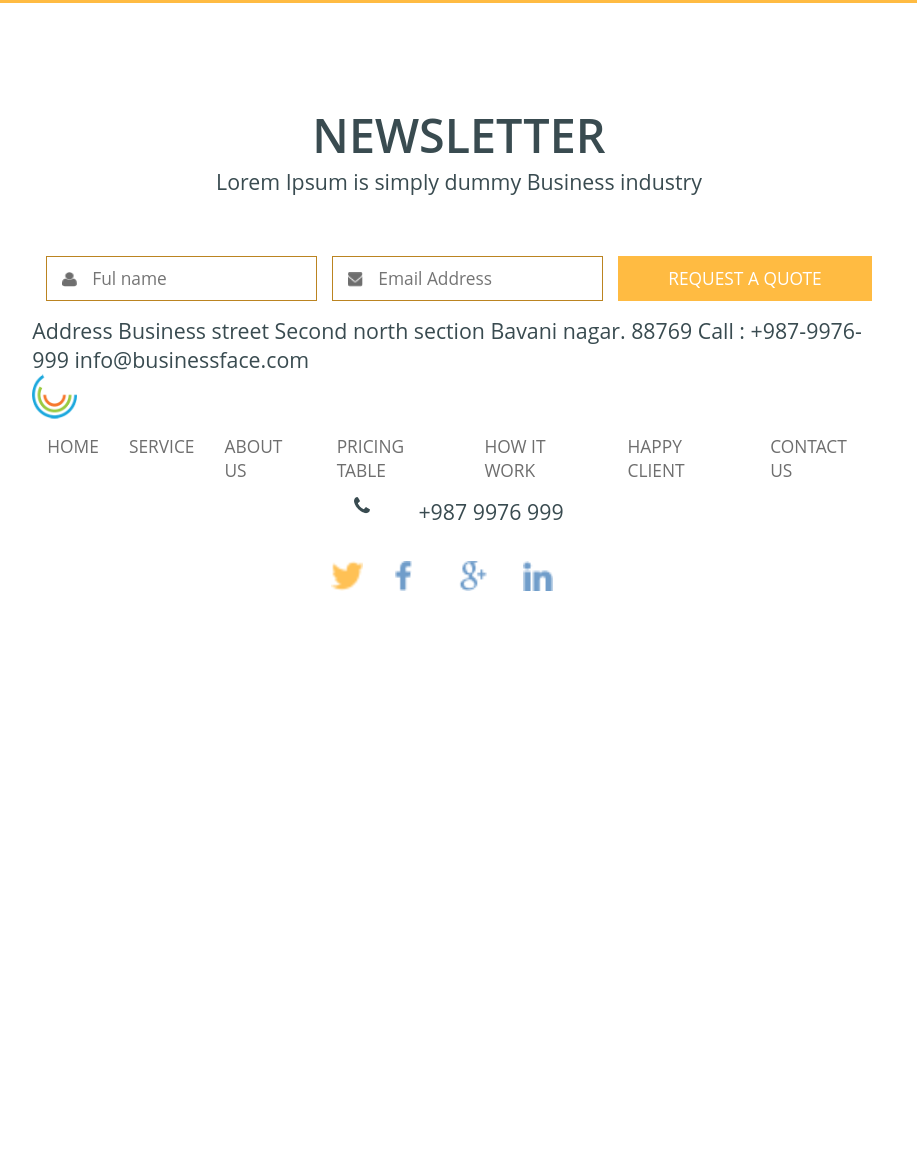
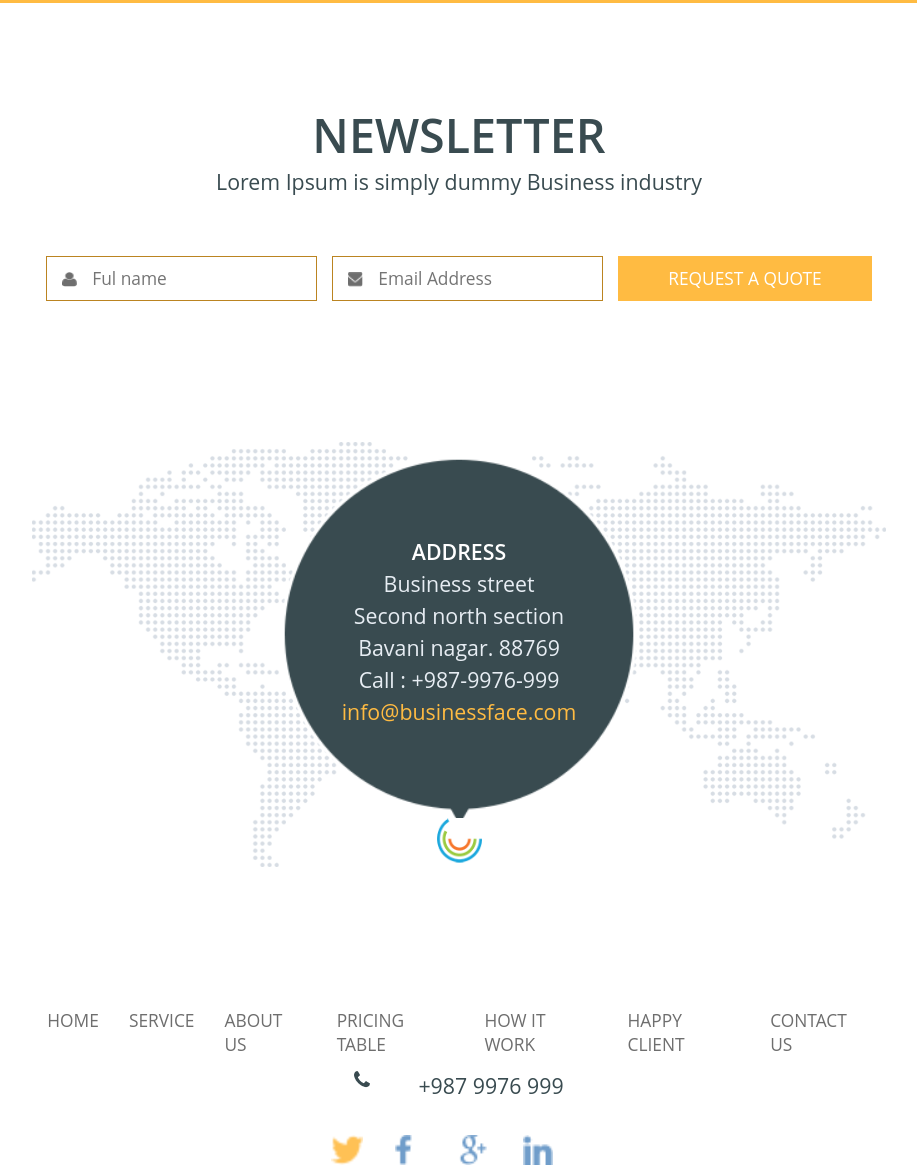
Before and after one commit to MrPelmeshik/MaslyataProj, a plain HTML site: page learning_the_layout/index.html in a window 1280 px wide. Shown: the part 5194-6359 px from the top of the page, without its empty margins (181-1098 px from the left). Before the commit the page ends 5785 px from the top, so only its background shows below. Drawn offline with Linux system fonts and the light colour scheme.

Commit message:
add: unit 7 (NEWSLETTER)

```diff
--- a/learning_the_layout/index.css
+++ b/learning_the_layout/index.css
@@ -380,7 +380,25 @@ input {
     width: 3em;
     height: 100%;
 }
-
+.map {
+    background-image: url(./content/DottedMap.png);
+    background-repeat: no-repeat;
+    background-size: contain;
+    background-position: center;
+    padding: 130px;
+}
+.address {}
+.address-textarea {
+    background-image: url(./content/Address.png);
+    background-repeat: no-repeat;
+    background-size: contain;
+    background-position: center 10px;
+    padding: 90px;
+    line-height: 1.5;
+    display: flex;
+    flex-direction: column;
+    text-align: center;
+}
 .phone {
     display: flex;
     justify-content: center;
--- a/learning_the_layout/index.html
+++ b/learning_the_layout/index.html
@@ -266,16 +266,16 @@
     </div>
     <div class="map">
         <div class="address">
-            <p class="content text-align-centers">
-                Address
-                Business street
-                Second north section
-                Bavani nagar. 88769
-                Call : +987-9976-999
-                info@businessface.com
-            </p>
-        </div>
-        <div class="logo"></div>
+                <div class="address-textarea text-light-gray">
+                    <h1 class="medium-text text-white">ADDRESS</h1>
+                    Business street<br>
+                    Second north section<br>
+                    Bavani nagar. 88769<br>
+                    Call : +987-9976-999<br>
+                    <div class="text-orange">info@businessface.com</div>
+                </div>
+            </div>
+        <div class="logo align-center"></div>
     </div>
 </div>
 <div id="footer">
```
Also changed, not shown: learning_the_layout/content/Address.png (added).
